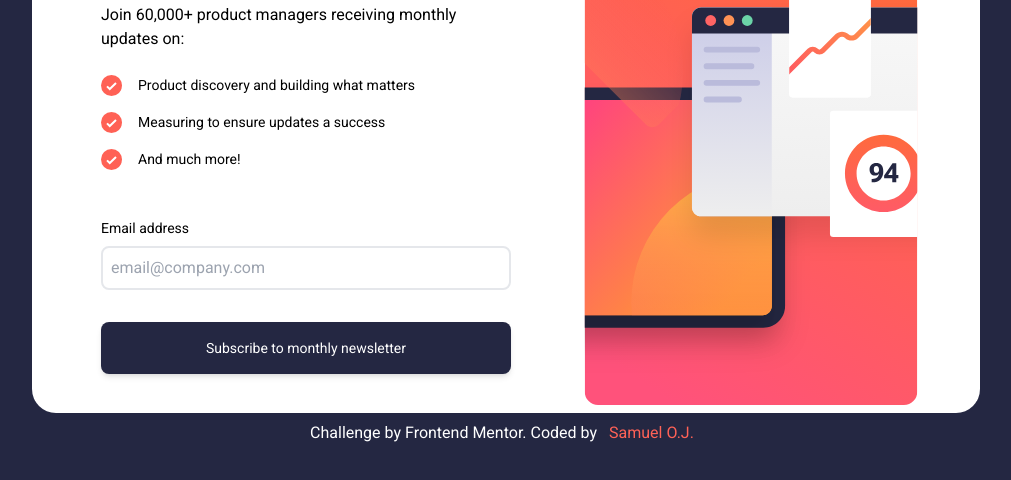
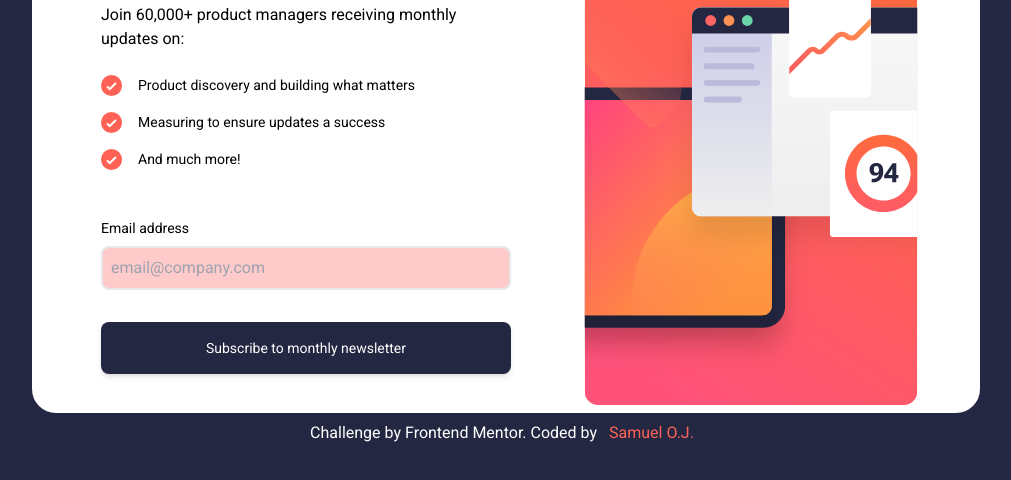
Before and after one commit to Joker4mas/newsletter-sign-up-FE, a website: page index.html in a window 1280 px wide. Shown: the part 108-588 px from the top of the page, without its empty margins (134-1145 px from the left). Drawn offline with Linux system fonts and the light colour scheme.

Commit message:
edited README.md and fixed somehtml attributes

```diff
--- a/index.html
+++ b/index.html
@@ -85,6 +85,7 @@
               <input
                 type="email"
                 name="email"
+                required
                 id="email"
                 placeholder="email@company.com"
                 class="p-2 border-2 rounded-lg w-full mb-4 cursor-pointer outline-none invalid:bg-red-200"
```
Also changed, not shown: README-template.md.
